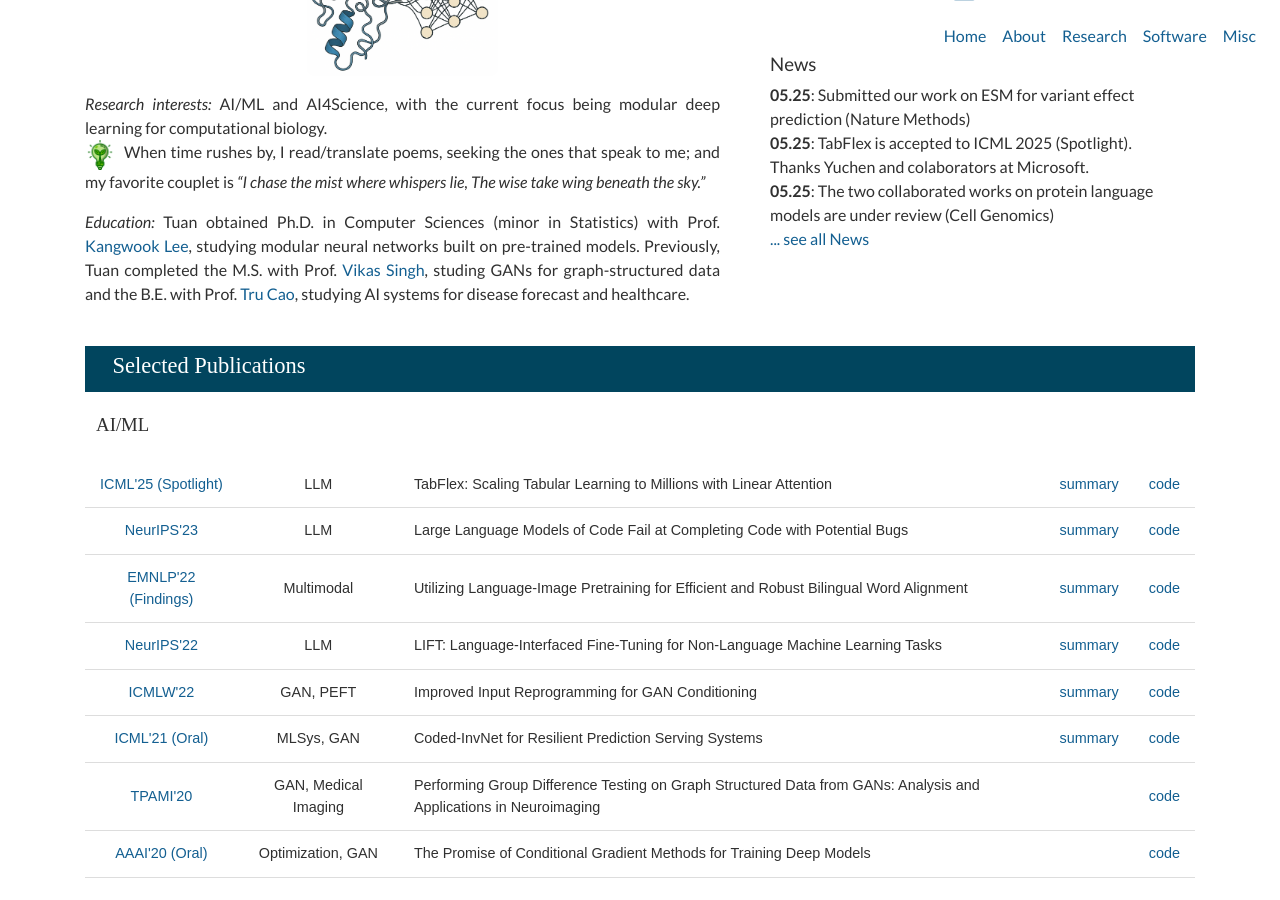
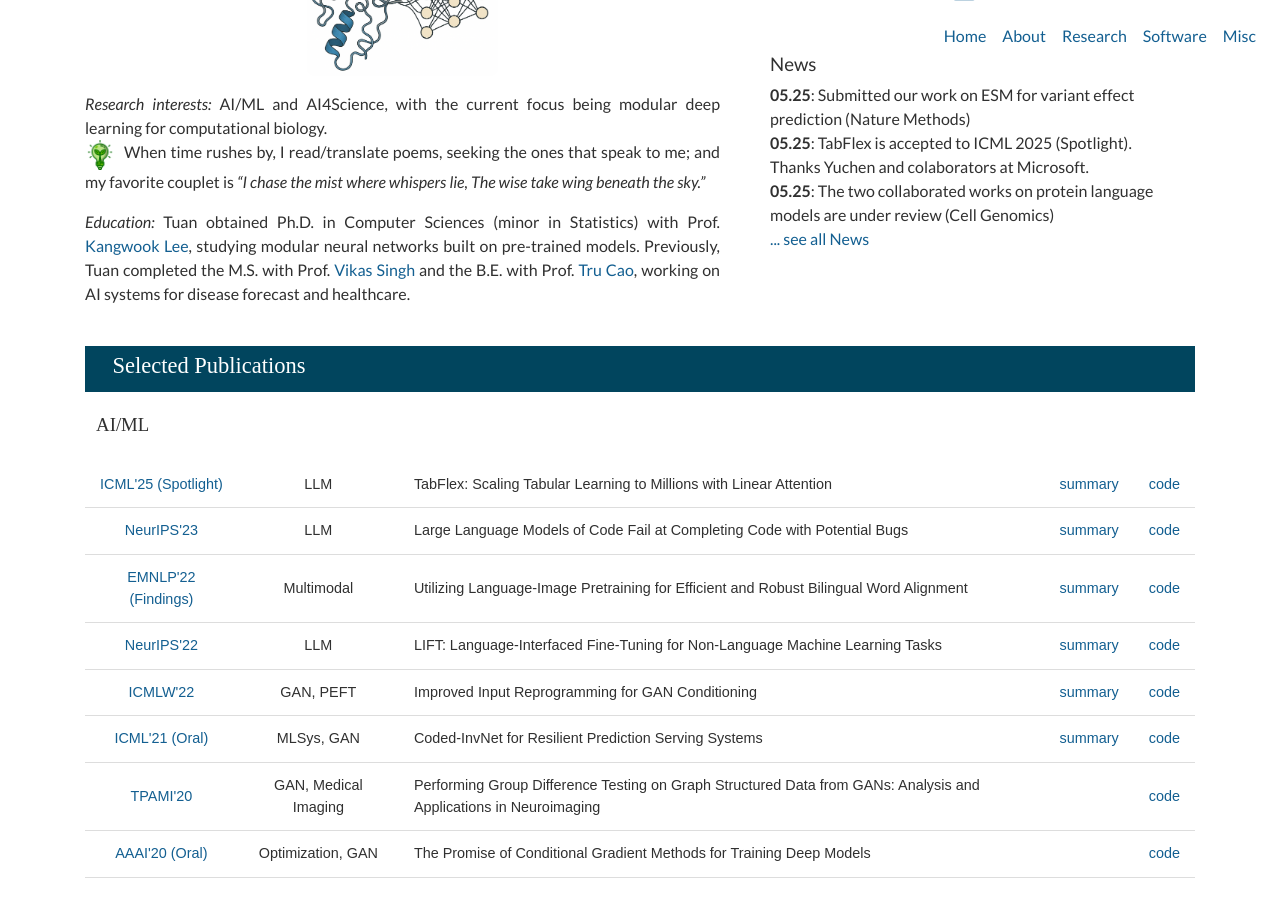
Before and after one commit to tuanqdinh/tuanqdinh.github.io, a Jekyll site: the page built from _pages/home.md, in a window 1280 px wide and 900 px high, scrolled down 393 px. Built offline with Jekyll 4.4.1, drawn with Linux system fonts in a browser that asks for light colours; nearby versions of some CDN libraries; a style sheet for code colours, icons or effects is not loaded.

```diff
--- a/_pages/home.md
+++ b/_pages/home.md
@@ -39,7 +39,7 @@
 <p style="text-align:justify;"><em>Research interests:</em> AI/ML and AI4Science, with the current focus being modular deep learning for computational biology.<br>
 <img src="images/light-bulb.png" width="30" height="30" style="margin-right:5px" class="d-inline-block align-top" alt=""> When time rushes by, I read/translate poems, seeking the ones that speak to me; and my favorite couplet is <em><q>I chase the mist where whispers lie, The wise take wing beneath the sky.</q></em></p>
 
-<p style="text-align:justify;"> <em>Education:</em> Tuan obtained Ph.D. in Computer Sciences (minor in Statistics) with Prof. <a href="https://kangwooklee.com/">Kangwook Lee</a>, studying modular neural networks built on pre-trained models. Previously, Tuan completed the M.S. with Prof. <a href="https://www.biostat.wisc.edu/~vsingh/">Vikas Singh</a>, studing GANs for graph-structured data and the B.E. with Prof. <a href="https://sph.uth.edu/faculty/index.htm#KAxVpHwjEQAbZXgfZvxCQA==">Tru Cao</a>, studying AI systems for disease forecast and healthcare.</p>
+<p style="text-align:justify;"> <em>Education:</em> Tuan obtained Ph.D. in Computer Sciences (minor in Statistics) with Prof. <a href="https://kangwooklee.com/">Kangwook Lee</a>, studying modular neural networks built on pre-trained models. Previously, Tuan completed the M.S. with Prof. <a href="https://www.biostat.wisc.edu/~vsingh/">Vikas Singh</a> and the B.E. with Prof. <a href="https://sph.uth.edu/faculty/index.htm#KAxVpHwjEQAbZXgfZvxCQA==">Tru Cao</a>, working on AI systems for disease forecast and healthcare.</p>
 
 
 
```
